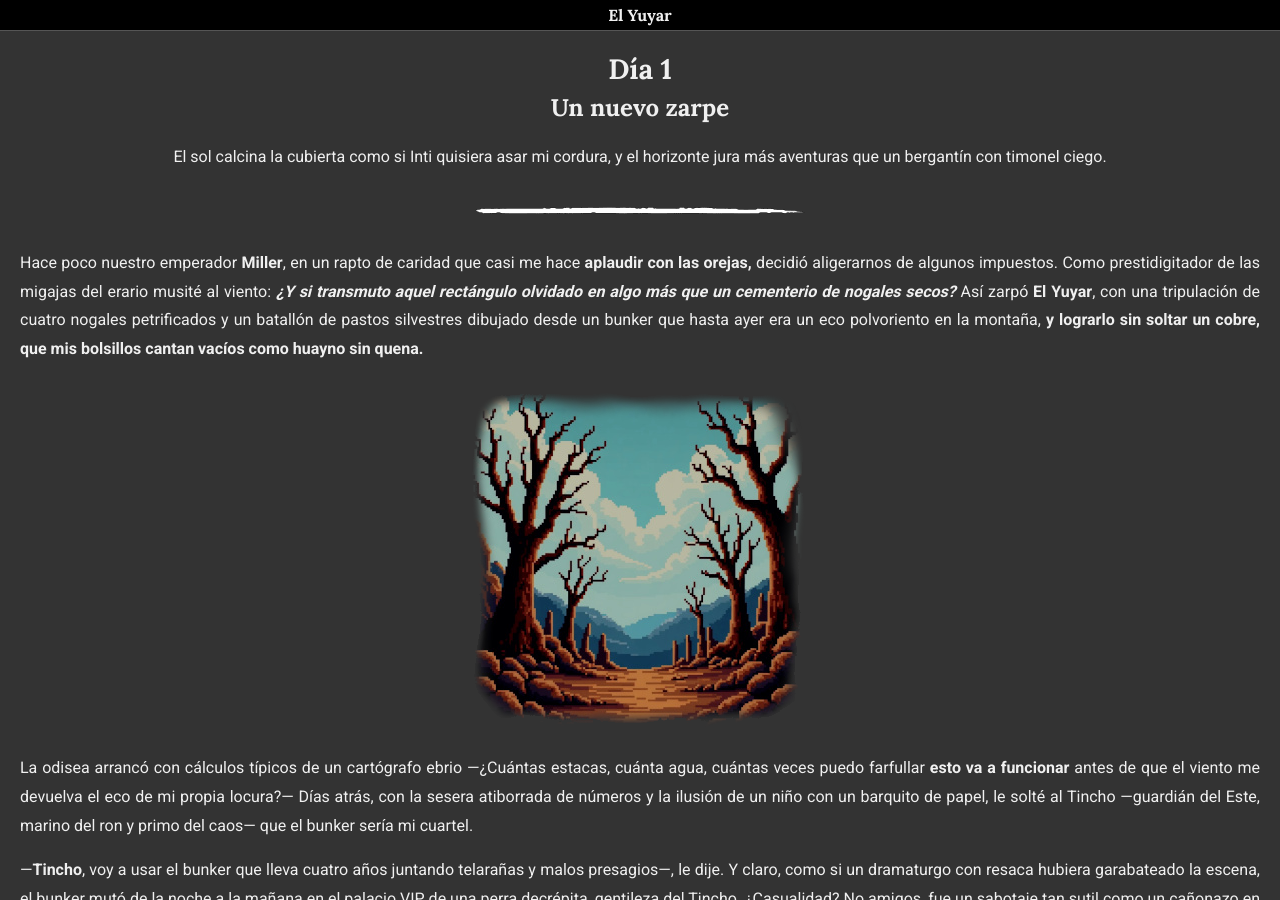
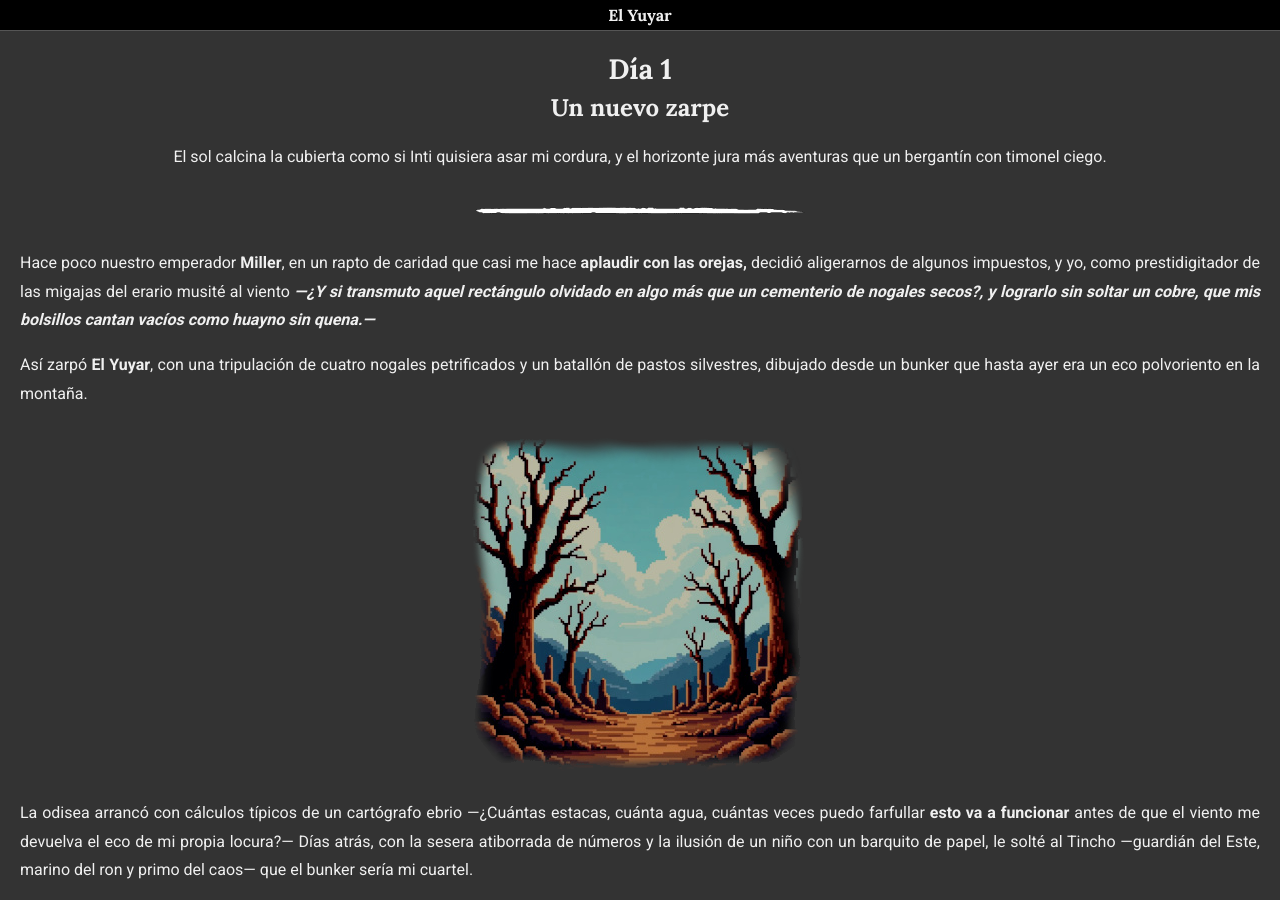
Before and after one commit to mesquele/paqocuaternion.github.io, a Jekyll site: the page built from _posts/2025-02-21-Día-1-Un-nuevo-zarpe.md, in a window 1280 px wide and 900 px high. Built offline with Jekyll 4.4.1, drawn with Linux system fonts in a browser that asks for light colours.

Commit message:
Corrección post 1 sin un cobre2

```diff
--- a/_posts/2025-02-21-Día-1-Un-nuevo-zarpe.md
+++ b/_posts/2025-02-21-Día-1-Un-nuevo-zarpe.md
@@ -9,7 +9,10 @@
 
 <img src="/assets/images/separador.png" alt="Separador" style="display: block; margin: 20px auto;">
 
-Hace poco nuestro emperador **Miller**, en un rapto de caridad que casi me hace **aplaudir con las orejas,** decidió aligerarnos de algunos impuestos. Como prestidigitador de las migajas del erario musité al viento: **_¿Y si transmuto aquel rectángulo olvidado en algo más que un cementerio de nogales secos?_** Así zarpó **El Yuyar**, con una tripulación de cuatro nogales petrificados y un batallón de pastos silvestres dibujado desde un bunker que hasta ayer era un eco polvoriento en la montaña, **y lograrlo sin soltar un cobre, que mis bolsillos cantan vacíos como huayno sin quena.**
+Hace poco nuestro emperador **Miller**, en un rapto de caridad que casi me hace **aplaudir con las orejas,** decidió aligerarnos de algunos impuestos, y yo, como prestidigitador de las migajas del erario musité al viento **_—¿Y si transmuto aquel rectángulo olvidado en algo más que un cementerio de nogales secos?, y lograrlo sin soltar un cobre, que mis bolsillos cantan vacíos como huayno sin quena.—_**
+<br>
+
+Así zarpó **El Yuyar**, con una tripulación de cuatro nogales petrificados y un batallón de pastos silvestres, dibujado desde un bunker que hasta ayer era un eco polvoriento en la montaña.
 
 <img src="/assets/images/nogales.png" alt="Nogales Secos" style="display: block; margin: 20px auto;">
 
```
